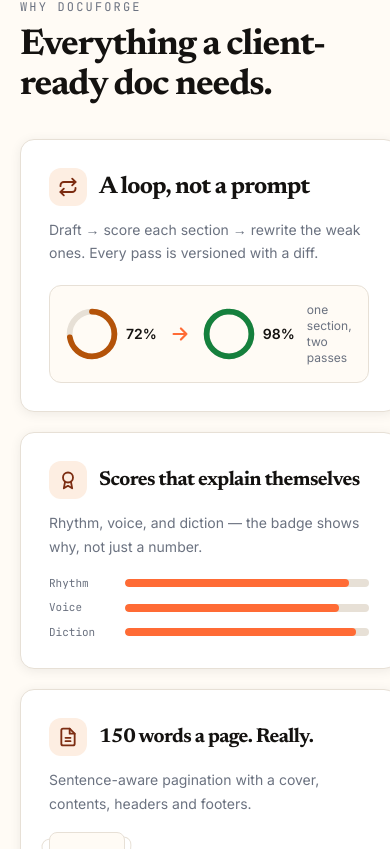
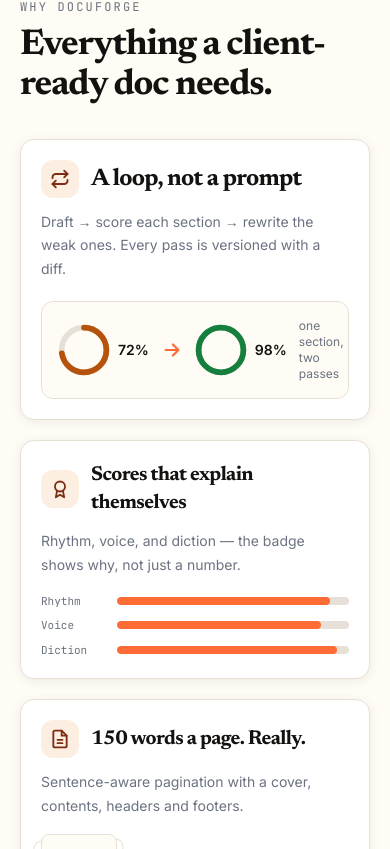
Before and after one commit to vivekchudasama-2004/Ai-Document-Generator, a Next.js app in the folder apps/web/: page / in a window 390 px wide. Shown: the part 995-1844 px from the top of the page. Built offline with nearby package versions, Linux system fonts and the light colour scheme; no server answers.

Commit message:
responsive mobile fixes, hardened gitignore

```diff
--- a/apps/web/src/app/(admin)/admin/page.tsx
+++ b/apps/web/src/app/(admin)/admin/page.tsx
@@ -58,9 +58,9 @@ export default function AdminPage() {
         <ul className="mt-3 divide-y divide-[var(--border)]">
           {users.map((u) => (
             <li key={u.id} className="flex flex-wrap items-center justify-between gap-3 py-3">
-              <div>
+              <div className="min-w-0">
                 <p className="font-semibold">{u.display_name ?? u.email}</p>
-                <p className="font-mono text-xs text-[var(--muted)]">{u.email} · {u.role}</p>
+                <p className="break-all font-mono text-xs text-[var(--muted)]">{u.email} · {u.role}</p>
               </div>
               <select aria-label={`Role for ${u.email}`} className="field max-w-40" value={u.role}
                 onChange={(e) => setRole(u.id, e.target.value)}>
--- a/apps/web/src/app/page.tsx
+++ b/apps/web/src/app/page.tsx
@@ -28,7 +28,7 @@ function Reveal({ children, delay = 0, className = "" }: { children: React.React
     return () => io.disconnect();
   }, []);
   return (
-    <div ref={ref} className={`rv${inView ? " in" : ""} ${className}`} style={{ transitionDelay: `${delay}ms` }}>
+    <div ref={ref} className={`rv min-w-0${inView ? " in" : ""} ${className}`} style={{ transitionDelay: `${delay}ms` }}>
       {children}
     </div>
   );
@@ -248,7 +248,7 @@ export default function Landing() {
         <div className="mt-8 grid gap-5 md:grid-cols-3">
           {BENTO.map((f, i) => (
             <Reveal key={f.title} delay={(i % 3) * 90} className={f.big ? "md:col-span-2" : ""}>
-              <article className="paper-card lift h-full p-7">
+              <article className="paper-card lift h-full min-w-0 p-5 sm:p-7">
                 <div className="flex items-center gap-3">
                   <span className="chip" aria-hidden>
                     {i === 0 ? (
@@ -284,13 +284,13 @@ export default function Landing() {
                 </div>
                 <p className="mt-3 max-w-[46ch] text-sm leading-[1.7] text-[var(--muted)]">{f.body}</p>
                 {f.big ? (
-                  <div className="mt-5 flex items-center gap-3 rounded-xl border border-[var(--border)] bg-[var(--paper)] p-4 sm:gap-4">
+                  <div className="mt-5 flex min-w-0 items-center gap-3 rounded-xl border border-[var(--border)] bg-[var(--paper)] p-4 sm:gap-4">
                     <ScoreRing value={72} size={52} />
                     <svg className="shrink-0" width="22" height="22" viewBox="0 0 24 24" fill="none" stroke="var(--accent)" strokeWidth="2.4" strokeLinecap="round" strokeLinejoin="round" aria-hidden>
                       <path d="M5 12h14M13 6l6 6-6 6" />
                     </svg>
                     <ScoreRing value={98} size={52} />
-                    <span className="text-xs text-[var(--muted)] sm:text-sm">one section, two passes</span>
+                    <span className="min-w-0 text-xs text-[var(--muted)] sm:text-sm">one section, two passes</span>
                   </div>
                 ) : i === 1 ? (
                   <div className="mt-4 space-y-2" aria-hidden>
@@ -299,9 +299,9 @@ export default function Landing() {
                       ["Voice", "88%"],
                       ["Diction", "95%"],
                     ].map(([label, width]) => (
-                      <div key={label} className="flex items-center gap-3">
-                        <span className="w-16 font-mono text-[11px] text-[var(--muted)]">{label}</span>
-                        <div className="meter flex-1">
+                      <div key={label} className="flex min-w-0 items-center gap-3">
+                        <span className="w-16 shrink-0 font-mono text-[11px] text-[var(--muted)]">{label}</span>
+                        <div className="meter min-w-0 flex-1">
                           <span style={{ width }} />
                         </div>
                       </div>
--- a/apps/web/src/app/tokens.css
+++ b/apps/web/src/app/tokens.css
@@ -19,6 +19,13 @@
 html {
   background: var(--paper);
   color: var(--ink);
+}
+
+/* Stray wide children must never create a horizontal scrollbar —
+   `clip` (not `hidden`) keeps `position: sticky` working. */
+html,
+body {
+  overflow-x: clip;
 }
 
 body {
```
Also changed, not shown: 1 other file (tests, documents, lock files or other folders).
